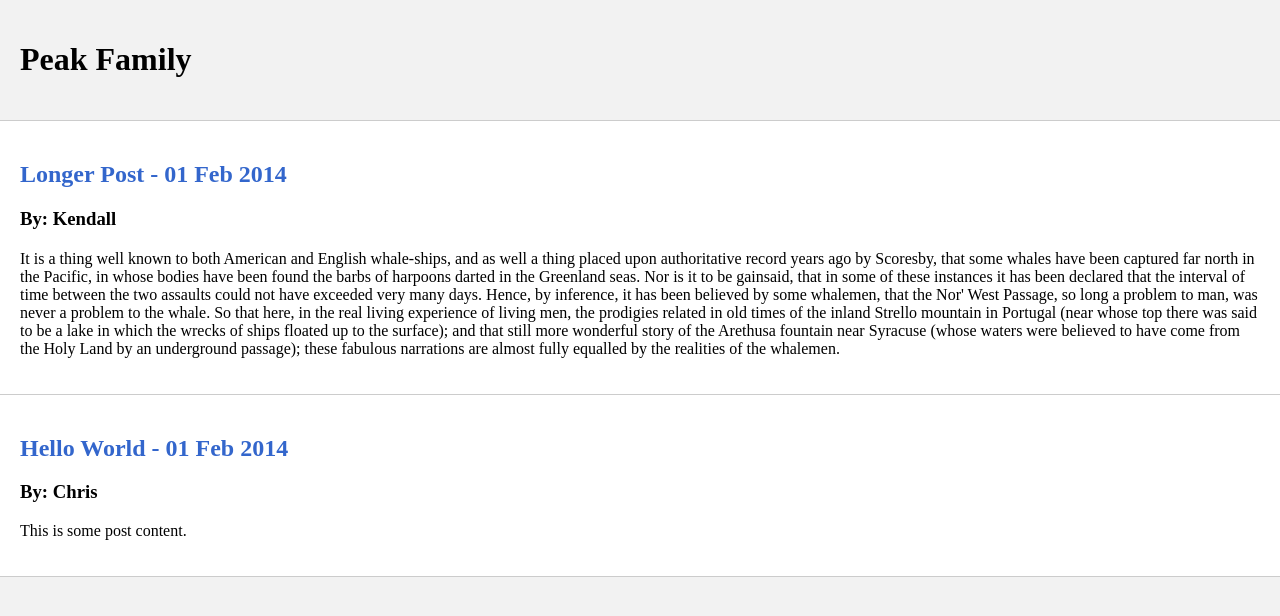
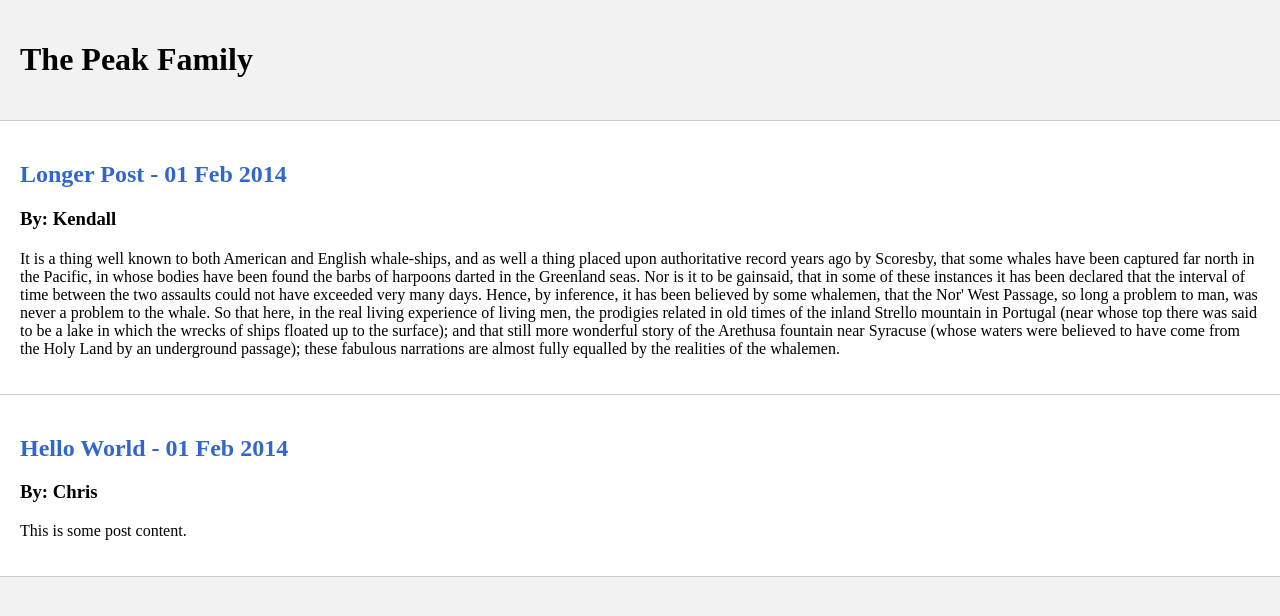
Before and after one commit to kendallpeak/kendallpeak.github.io, a Jekyll site: the page built from index.html, in a window 1280 px wide. Shown: the top 616 px of the page. Built offline with Jekyll 4.4.1, drawn with Linux system fonts in a browser that asks for light colours.

Commit message:
Kendall initial commit

```diff
--- a/_layouts/default.html
+++ b/_layouts/default.html
@@ -6,7 +6,7 @@
 
   <body>
     <header>
-    <h1><a href="/">Peak Family</a></h1>
+    <h1><a href="/">The Peak Family</a></h1>
     </header>
     {{ content }}
   </body>
```
